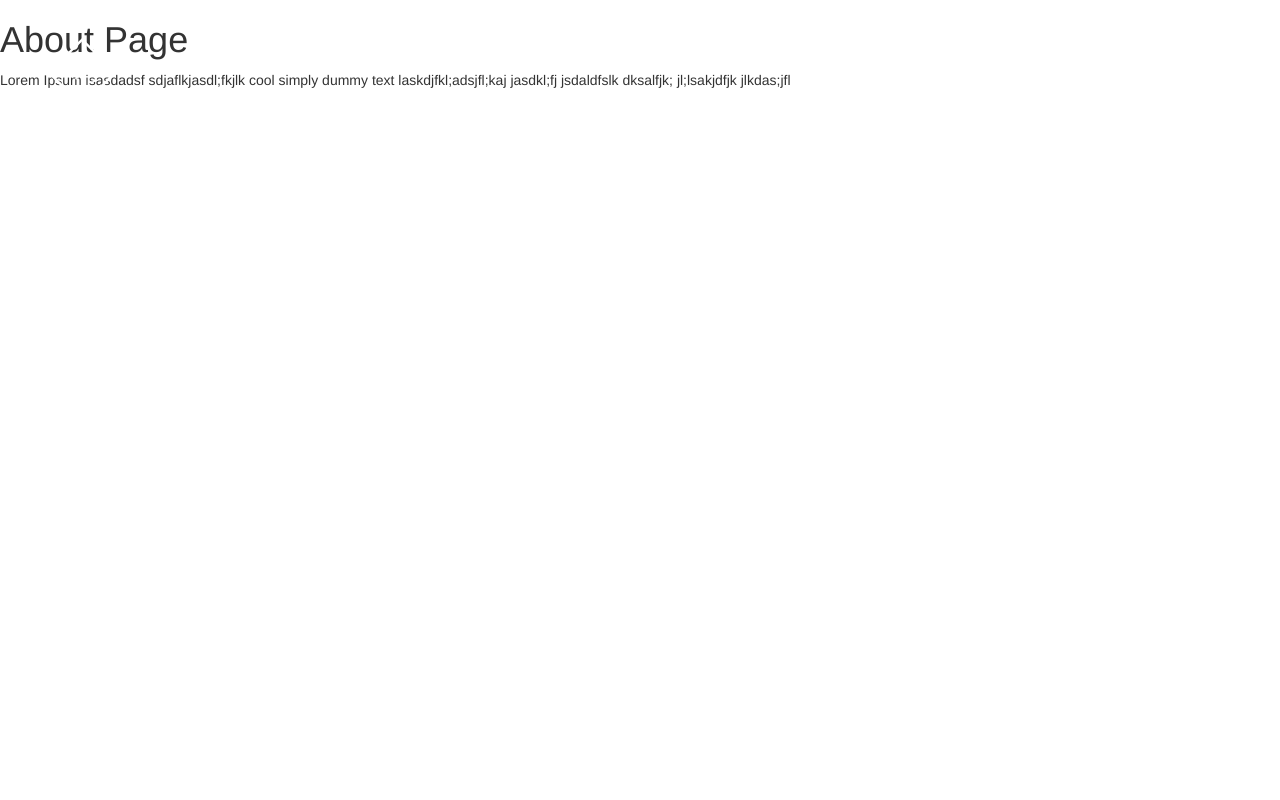
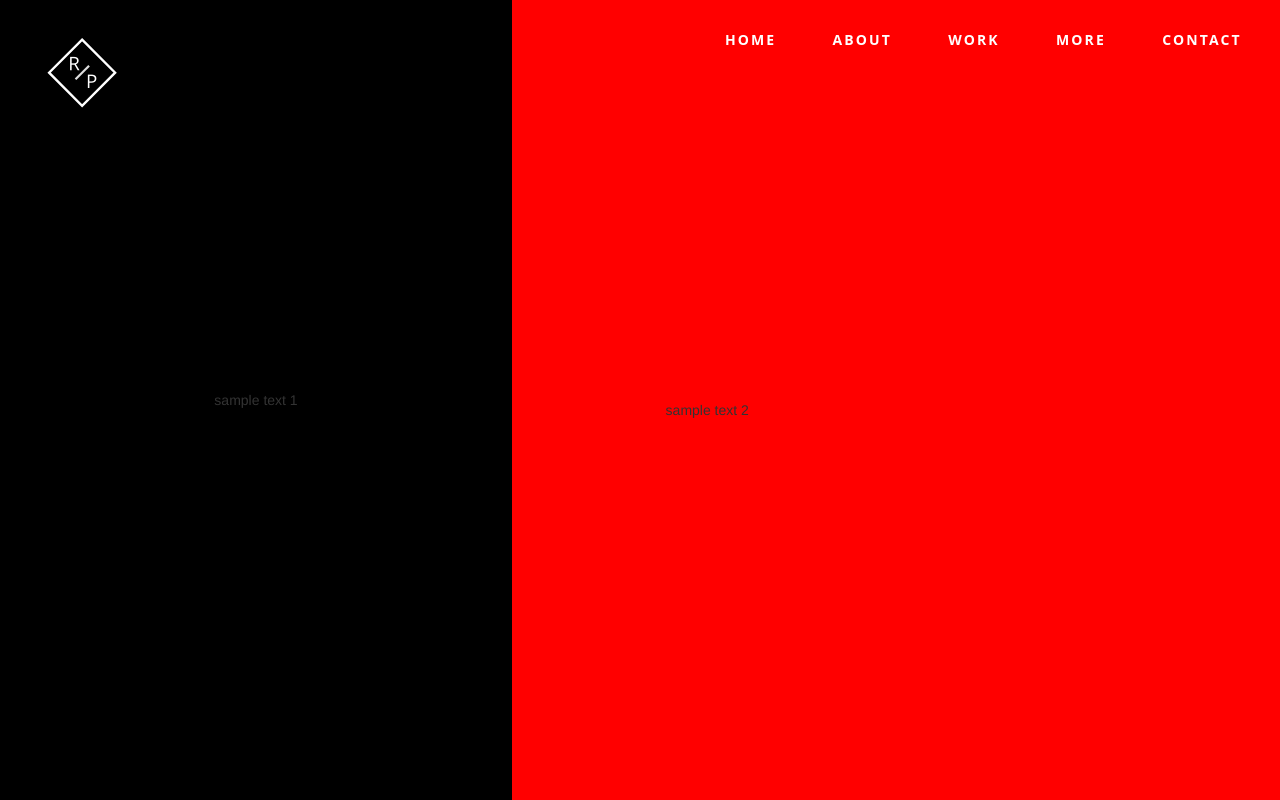
Before and after one commit to richiepiya/myWebsite, a React (Create React App) app: page /about in a window 1280 px wide. Built offline with nearby package versions, Linux system fonts and the light colour scheme.

Commit message:
about layout

```diff
--- a/src/App.css
+++ b/src/App.css
@@ -17,6 +17,7 @@
   background-image: url("DesignAssets/Images/Logo-White.svg");
   background-repeat: no-repeat;
   background-size: contain;
+  z-index: 1;
   -webkit-transform: translateY(-50%);
   -moz-transform: translateY(-50%);
   transform: translateY(-50%);
@@ -26,11 +27,12 @@
   position: absolute;
   top: 50%;
   right: 3vw;
-  width: 60vw;
+  width: 55vw;
   text-align: right;
   -webkit-transform: translateY(-50%);
   -moz-transform: translateY(-50%);
   transform: translateY(-50%);
+  z-index: 1;
 }
 .tabContainer {
   padding: 0;
@@ -86,9 +88,11 @@
   transform: scaleX(1);
 }
 
+/*************** Content Containers ***************/
 .container-fluid {
   padding: 0;
 }
+
 /*************** Home Screen ***************/
 .homePageImg {
   width: 100vw;
@@ -130,7 +134,7 @@
   overflow: hidden;
   border-right: .15em solid orange;
   white-space: nowrap;
-  animation: typewriter 3.5s steps(30, end),
+  animation: typewriter 3.5s steps(10, end),
              blinkTextCursor 1s step-end infinite;
 }
 @keyframes typewriter{
@@ -141,3 +145,31 @@
   from, to { border-color: transparent }
   50% { border-color: orange; }
 }
+
+/*************** Home Screen ***************/
+.section-category {
+  position: absolute;
+  display: block;
+  height: 100%;
+  width: 40%;
+  background-color: black;
+}
+.section-info {
+  position: absolute;
+  display: block;
+  left: 40%;
+  height: 100%;
+  width: 60%;
+  background-color: red;
+}
+#test1 {
+  position: absolute;
+  top: 50%;
+  left: 50%;
+  transform: translate(-50%, -50%);
+}
+#test2 {
+  position: absolute;
+  top: 50%;
+  left: 20%;
+}
--- a/src/Components/Pages/aboutPage.js
+++ b/src/Components/Pages/aboutPage.js
@@ -4,12 +4,14 @@ class AboutPage extends Component {
   render() {
     return (
       <div className="container-fluid">
-        <h1>
-          About Page
-        </h1>
-        <p>
-          Lorem Ipsum isasdadsf sdjaflkjasdl;fkjlk cool simply dummy text laskdjfkl;adsjfl;kaj jasdkl;fj jsdaldfslk dksalfjk; jl;lsakjdfjk jlkdas;jfl
-        </p>
+
+        <div className="section-category">
+          <p id="test1">sample text 1</p>
+        </div>
+        <div className="section-info">
+          <p id="test2">sample text 2</p>
+        </div>
+
       </div>
     );
   }
```
